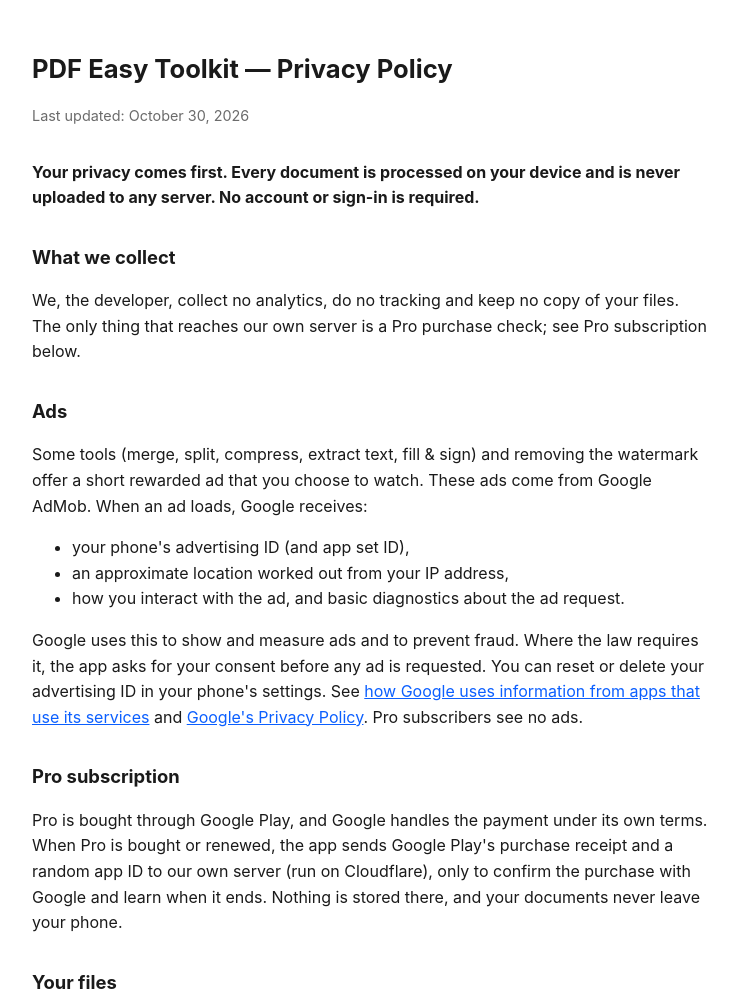
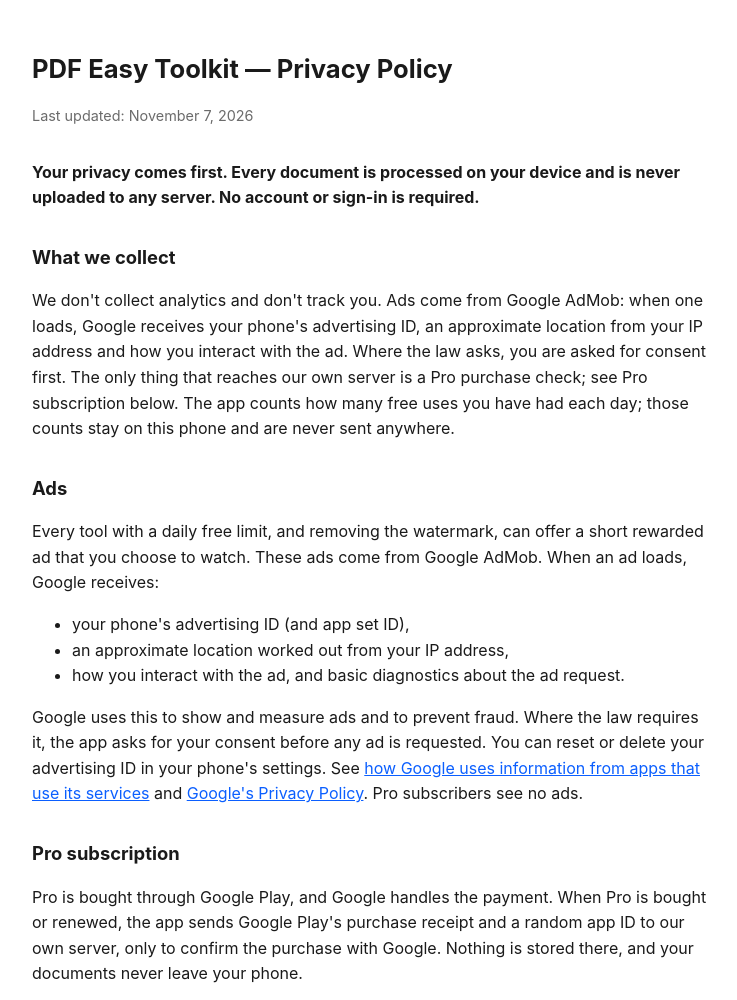
Before and after one commit to rezaplaystore/pdf-easy-toolkit-privacy, a plain HTML site: page index.html in a window 1280 px wide. Shown: the top 1000 px of the page, without its empty margins (268-1005 px from the left). Drawn offline with Linux system fonts and the light colour scheme.

Commit message:
Privacy and Terms: same text as the app (7 and 8 Nov 2026)
Daily free limits replace "first save free" and "10 scans in 7 days";
the privacy text now says the daily counts stay on the phone.

Co-Authored-By: Claude Sonnet 5.5 <noreply@anthropic.com>

```diff
--- a/index.html
+++ b/index.html
@@ -27,15 +27,15 @@
 </head>
 <body>
   <h1>PDF Easy Toolkit — Privacy Policy</h1>
-  <p class="updated">Last updated: October 30, 2026</p>
+  <p class="updated">Last updated: November 7, 2026</p>
 
   <p><strong>Your privacy comes first. Every document is processed on your device and is never uploaded to any server. No account or sign-in is required.</strong></p>
 
   <h2>What we collect</h2>
-  <p>We, the developer, collect no analytics, do no tracking and keep no copy of your files. The only thing that reaches our own server is a Pro purchase check; see Pro subscription below.</p>
+  <p>We don't collect analytics and don't track you. Ads come from Google AdMob: when one loads, Google receives your phone's advertising ID, an approximate location from your IP address and how you interact with the ad. Where the law asks, you are asked for consent first. The only thing that reaches our own server is a Pro purchase check; see Pro subscription below. The app counts how many free uses you have had each day; those counts stay on this phone and are never sent anywhere.</p>
 
   <h2>Ads</h2>
-  <p>Some tools (merge, split, compress, extract text, fill &amp; sign) and removing the watermark offer a short rewarded ad that you choose to watch. These ads come from Google AdMob. When an ad loads, Google receives:</p>
+  <p>Every tool with a daily free limit, and removing the watermark, can offer a short rewarded ad that you choose to watch. These ads come from Google AdMob. When an ad loads, Google receives:</p>
   <ul>
     <li>your phone's advertising ID (and app set ID),</li>
     <li>an approximate location worked out from your IP address,</li>
@@ -44,7 +44,7 @@
   <p>Google uses this to show and measure ads and to prevent fraud. Where the law requires it, the app asks for your consent before any ad is requested. You can reset or delete your advertising ID in your phone's settings. See <a href="https://policies.google.com/technologies/partner-sites">how Google uses information from apps that use its services</a> and <a href="https://policies.google.com/privacy">Google's Privacy Policy</a>. Pro subscribers see no ads.</p>
 
   <h2>Pro subscription</h2>
-  <p>Pro is bought through Google Play, and Google handles the payment under its own terms. When Pro is bought or renewed, the app sends Google Play's purchase receipt and a random app ID to our own server (run on Cloudflare), only to confirm the purchase with Google and learn when it ends. Nothing is stored there, and your documents never leave your phone.</p>
+  <p>Pro is bought through Google Play, and Google handles the payment. When Pro is bought or renewed, the app sends Google Play's purchase receipt and a random app ID to our own server, only to confirm the purchase with Google. Nothing is stored there, and your documents never leave your phone.</p>
 
   <h2>Your files</h2>
   <p>PDFs you add or create are stored inside the app on this phone and are never uploaded. Uninstalling the app deletes them.</p>
```
Also changed, not shown: terms.html (+2 -2 lines).
